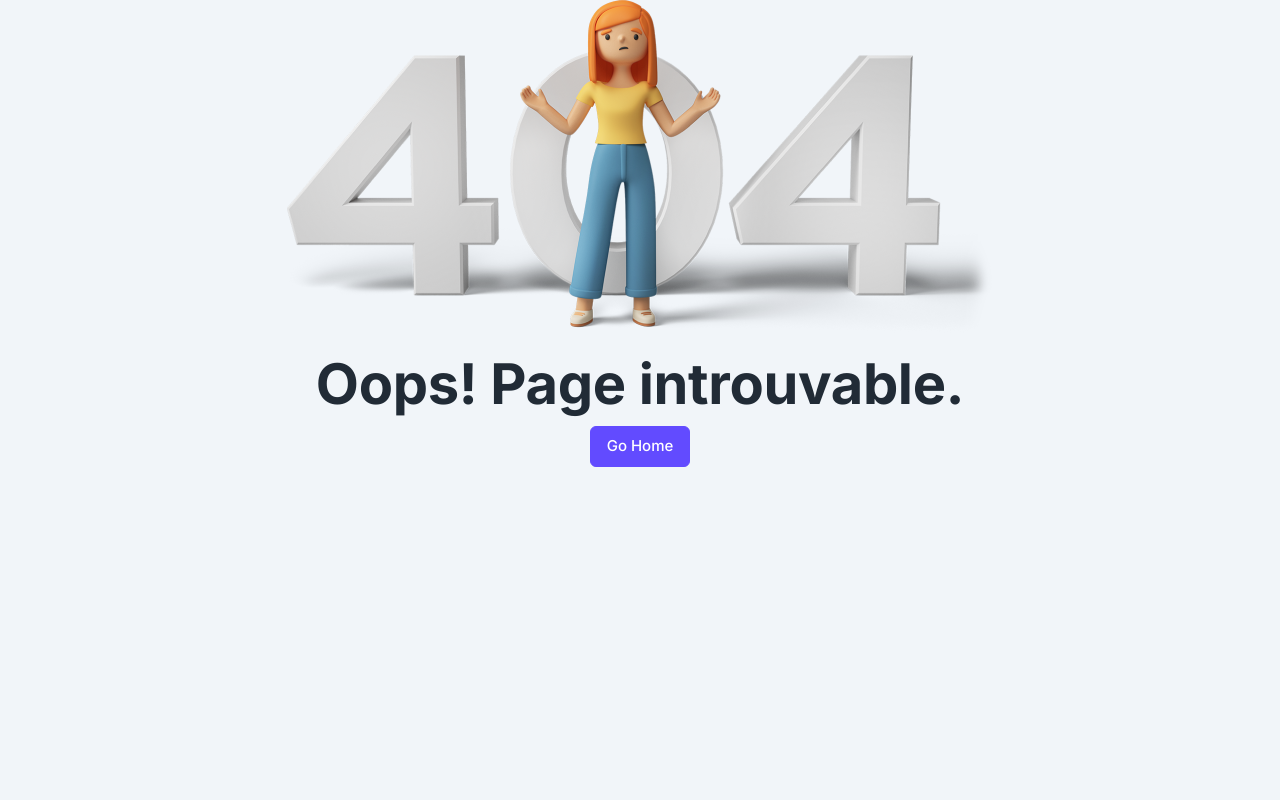
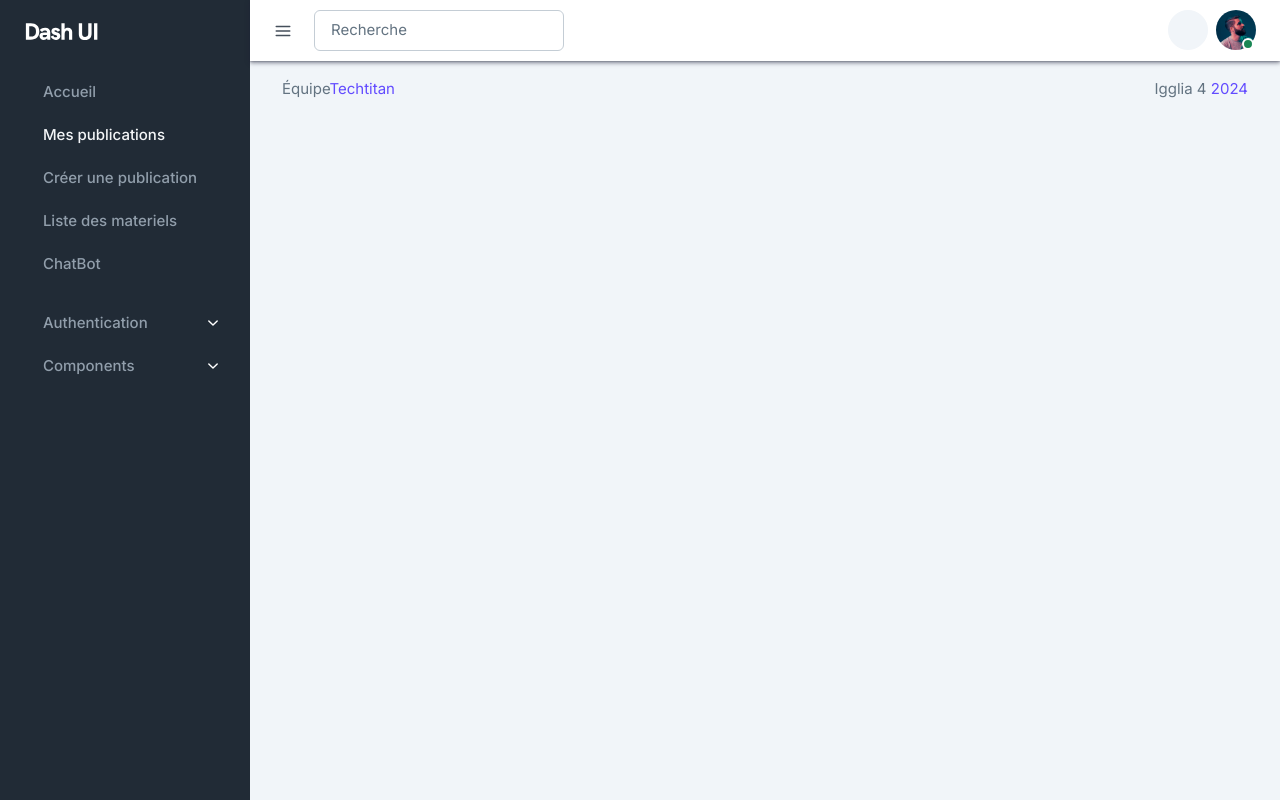
Before and after one commit to ISPM-HIU/pre-selection, a Next.js app in the folder web/: page /my-post in a window 1280 px wide. Before the commit this address had no page. Built offline with nearby package versions, Linux system fonts and the light colour scheme; a web font is replaced by a local one.

Commit message:
Edit profile menu, remove profile from dashboard nav

```diff
--- a/web/layouts/QuickMenu.js
+++ b/web/layouts/QuickMenu.js
@@ -104,24 +104,16 @@ const QuickMenu = () => {
                     <Dropdown.Item as="div" className="px-4 pb-0 pt-2" bsPrefix=' '>
                             <div className="lh-1 ">
                                 <h5 className="mb-1"> John E. Grainger</h5>
-                                <Link href="#" className="text-inherit fs-6">View my profile</Link>
+                                <Link href="/profile" className="text-inherit fs-6">Voir mon profil</Link>
                             </div>
                             <div className=" dropdown-divider mt-3 mb-2"></div>
                     </Dropdown.Item>
                     <Dropdown.Item eventKey="2">
-                        <i className="fe fe-user me-2"></i> Edit Profile
+                        <i className="fe fe-user me-2"></i>Modifier mon profil
                     </Dropdown.Item>
-                    <Dropdown.Item eventKey="3">
-                        <i className="fe fe-activity me-2"></i> Activity Log
-                    </Dropdown.Item>
-                    <Dropdown.Item className="text-primary">
-                        <i className="fe fe-star me-2"></i> Go Pro
-                    </Dropdown.Item>
-                    <Dropdown.Item >
-                        <i className="fe fe-settings me-2"></i> Account Settings
-                    </Dropdown.Item>
+
                     <Dropdown.Item>
-                        <i className="fe fe-power me-2"></i>Sign Out
+                        <i className="fe fe-power me-2"></i>Deconnexion
                     </Dropdown.Item>
                 </Dropdown.Menu>
             </Dropdown>
--- /dev/null
+++ b/web/pages/my-post.js
@@ -0,0 +1,4 @@
+export default function Page(){
+    return <>
+    </>
+}
--- a/web/routes/DashboardRoutes.js
+++ b/web/routes/DashboardRoutes.js
@@ -32,9 +32,9 @@ export const DashboardMenu = [
 	},
 	{
 		id: uuid(),
-		link: '/profile',
-		title: "Profil de l'utilisateur",
-		icon: "user"
+		link: '/my-post',
+		title: 'Mes publications',
+		icon: "pause"
 	},
 	{
 		id: uuid(),
@@ -47,11 +47,6 @@ export const DashboardMenu = [
 		link: '/materials',
 		title: 'Liste des materiels',
 		icon: "book"
-	},
-	{
-		id: uuid(),
-		link: '/pricing',
-		title: 'Pricing'
 	},
 	{
 		id: uuid(),
```
